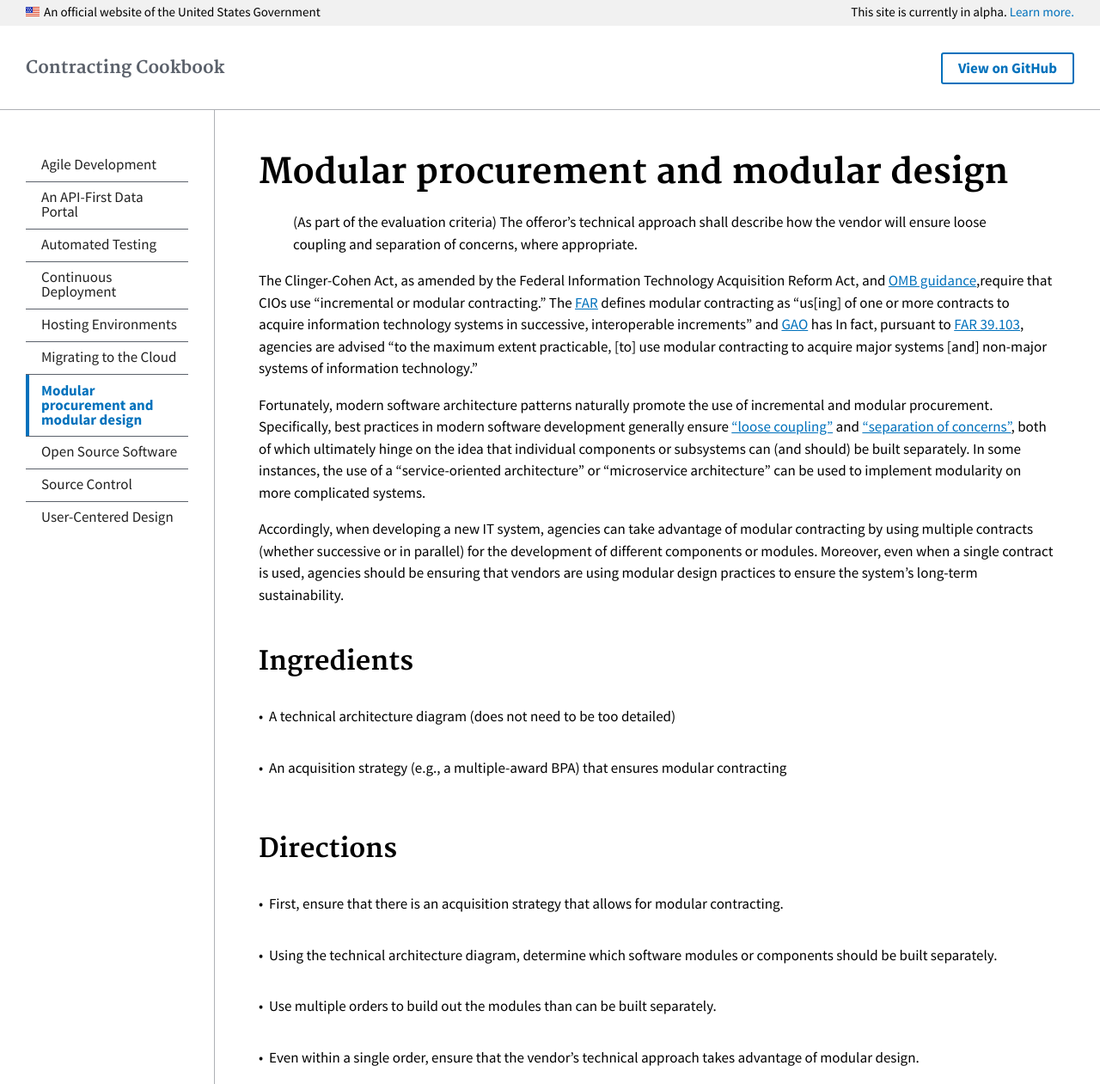
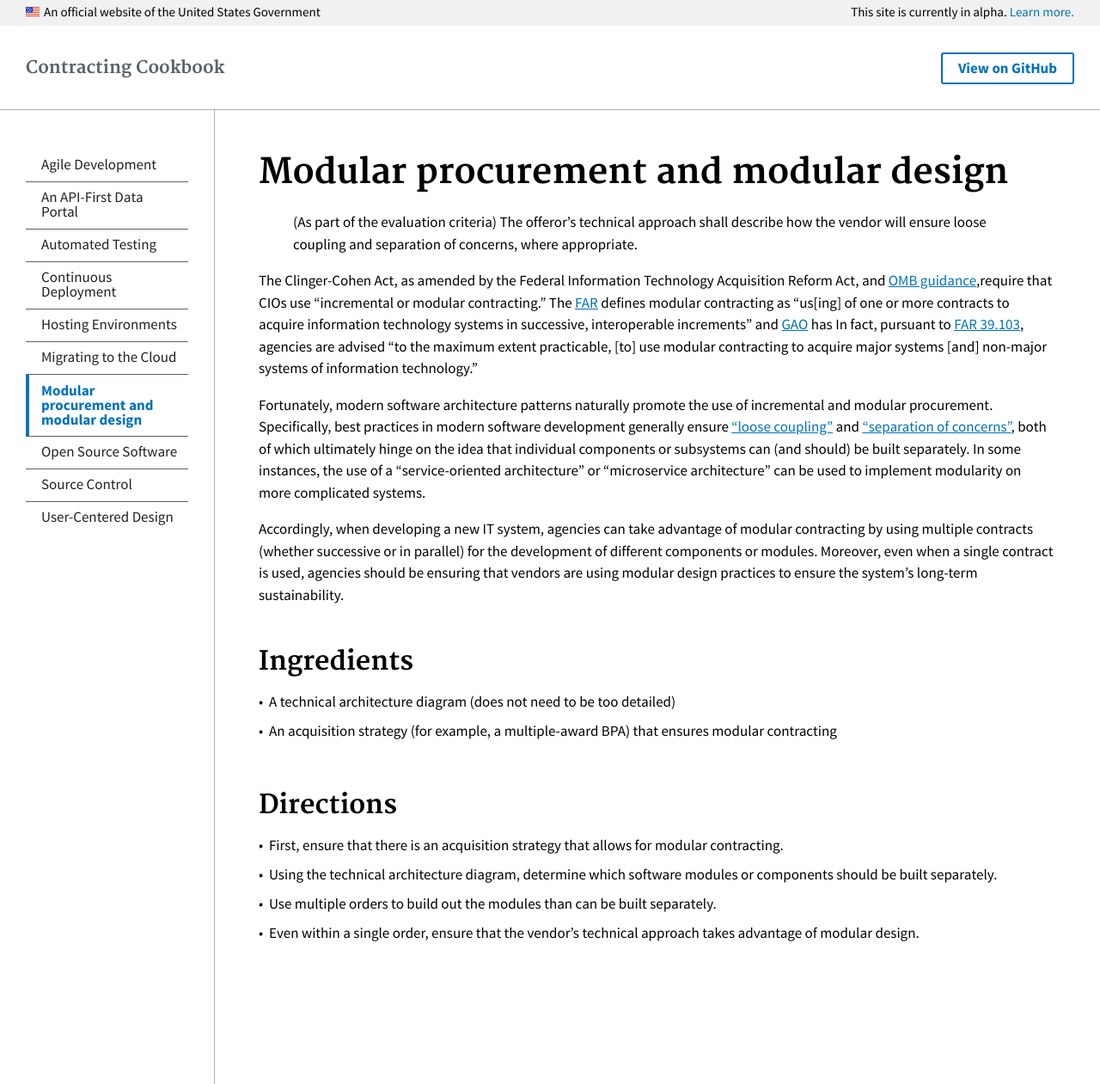
Before and after one commit to 18F/contracting-cookbook, a Jekyll site: the page built from _recipes/modular-design.md, in a window 1280 px wide and 1261 px high. Shown: the whole window at 86% size. Built offline with Jekyll 4.4.1, drawn with Linux system fonts in a browser that asks for light colours.

Commit message:
style edits

```diff
--- a/_recipes/modular-design.md
+++ b/_recipes/modular-design.md
@@ -6,7 +6,7 @@ permalink: /recipes/modular-design/
 
 > (As part of the evaluation criteria) The offeror's technical approach shall describe how the vendor will ensure loose coupling and separation of concerns, where appropriate.
 
-The Clinger-Cohen Act, as amended by the Federal Information Technology Acquisition Reform Act, and [OMB guidance](https://www.whitehouse.gov/sites/default/files/omb/memoranda/2015/m-15-14.pdf),require that CIOs use "incremental or modular contracting." The [FAR](https://www.acquisition.gov/sites/default/files/current/far/html/Subpart%2039_1.html) defines modular contracting as "us[ing] of one or more contracts to acquire information technology systems in successive, interoperable increments" and [GAO](http://www.gao.gov/products/GAO-14-361) has  In fact, pursuant to [FAR 39.103](https://www.acquisition.gov/sites/default/files/current/far/html/Subpart%2039_1.html#wp1096828), agencies are advised "to the maximum extent practicable, [to] use modular contracting to acquire major systems [and] non-major systems of information technology."
+The Clinger-Cohen Act, as amended by the Federal Information Technology Acquisition Reform Act, and [OMB guidance](https://www.whitehouse.gov/sites/default/files/omb/memoranda/2015/m-15-14.pdf),require that CIOs use "incremental or modular contracting." The [FAR](https://www.acquisition.gov/sites/default/files/current/far/html/Subpart%2039_1.html) defines modular contracting as "us[ing] of one or more contracts to acquire information technology systems in successive, interoperable increments" and [GAO](http://www.gao.gov/products/GAO-14-361) has In fact, pursuant to [FAR 39.103](https://www.acquisition.gov/sites/default/files/current/far/html/Subpart%2039_1.html#wp1096828), agencies are advised "to the maximum extent practicable, [to] use modular contracting to acquire major systems [and] non-major systems of information technology."
 
 Fortunately, modern software architecture patterns naturally promote the use of incremental and modular procurement. Specifically, best practices in modern software development generally ensure ["loose coupling"](https://en.wikipedia.org/wiki/Loose_coupling) and ["separation of concerns"](https://en.wikipedia.org/wiki/Separation_of_concerns), both of which ultimately hinge on the idea that individual components or subsystems can (and should) be built separately. In some instances, the use of a "service-oriented architecture" or "microservice architecture" can be used to implement modularity on more complicated systems.
 
@@ -16,16 +16,11 @@ Accordingly, when developing a new IT system, agencies can take advantage of mod
 ## Ingredients
 
   * A technical architecture diagram (does not need to be too detailed)
-
-  * An acquisition strategy (e.g., a multiple-award BPA) that ensures modular contracting
-
+  * An acquisition strategy (for example, a multiple-award BPA) that ensures modular contracting
 
 ## Directions
 
   * First, ensure that there is an acquisition strategy that allows for modular contracting.
-
   * Using the technical architecture diagram, determine which software modules or components should be built separately.
-
   * Use multiple orders to build out the modules than can be built separately.
-
   * Even within a single order, ensure that the vendor's technical approach takes advantage of modular design.
```
